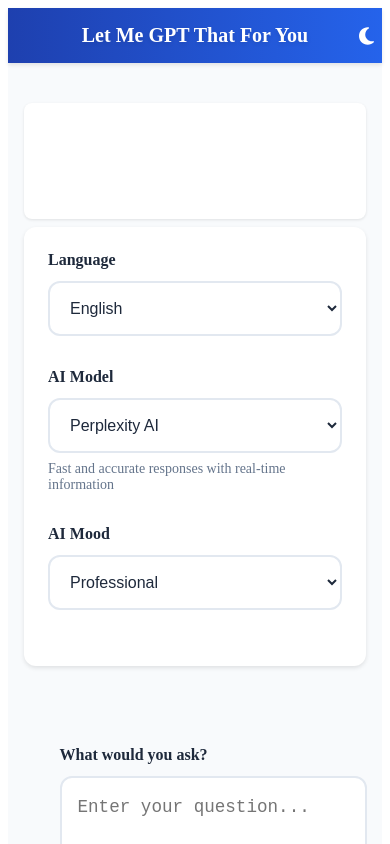
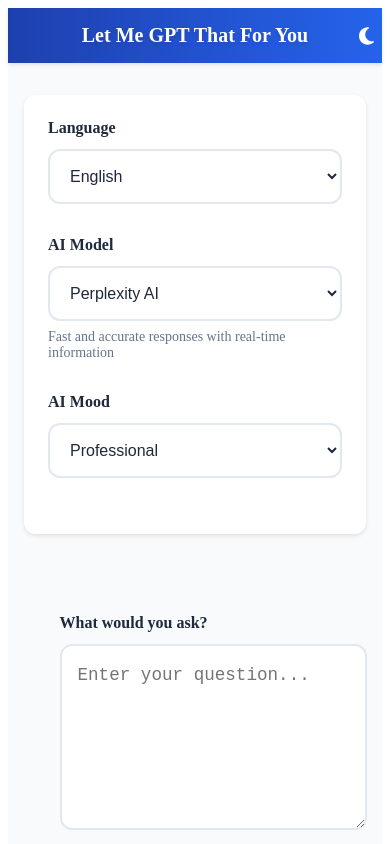
Before and after one commit to pepebndc/lmgpttfy, a Nuxt app: page / in a window 390 px wide. Shown: the top 844 px of the page. Built offline with nearby package versions, Linux system fonts and the light colour scheme; what vue-typed-js would draw is missing.

Commit message:
Revert "ads check"
This reverts commit ec12d5b64de0ae1d9d5a5b96c7d9aeb0f5f53488.

```diff
--- a/components/GoogleAd.vue
+++ /dev/null
@@ -1,74 +0,0 @@
-<template>
-  <div class="ad-container" :class="position">
-    <ins
-      class="adsbygoogle"
-      :style="{ display: 'block' }"
-      :data-ad-client="'YOUR-CLIENT-ID'"
-      :data-ad-slot="adSlot"
-      :data-ad-format="format"
-      :data-full-width-responsive="responsive"
-    ></ins>
-  </div>
-</template>
-
-<script>
-export default {
-  name: "GoogleAd",
-  props: {
-    adSlot: {
-      type: String,
-      required: true,
-    },
-    format: {
-      type: String,
-      default: "auto",
-    },
-    position: {
-      type: String,
-      default: "center", // 'left', 'right', 'center'
-    },
-    responsive: {
-      type: Boolean,
-      default: true,
-    },
-  },
-  mounted() {
-    try {
-      (window.adsbygoogle = window.adsbygoogle || []).push({});
-    } catch (error) {
-      console.error("Error loading ad:", error);
-    }
-  },
-};
-</script>
-
-<style scoped>
-.ad-container {
-  padding: 1rem;
-  margin: 1rem 0;
-  min-height: 100px;
-  background: var(--surface);
-  border-radius: 8px;
-  box-shadow: 0 1px 3px var(--shadow);
-}
-
-.ad-container.left {
-  margin-right: auto;
-}
-
-.ad-container.right {
-  margin-left: auto;
-}
-
-.ad-container.center {
-  margin-left: auto;
-  margin-right: auto;
-}
-
-@media (max-width: 768px) {
-  .ad-container {
-    margin: 0.5rem 0;
-    padding: 0.5rem;
-  }
-}
-</style>
--- a/nuxt.config.js
+++ b/nuxt.config.js
@@ -12,13 +12,6 @@
     ],
     link: [
       { rel: 'icon', type: 'image/x-icon', href: '/favicon.ico' }
-    ],
-    script: [
-      {
-        src: 'https://pagead2.googlesyndication.com/pagead/js/adsbygoogle.js?client=YOUR-CLIENT-ID',
-        async: true,
-        crossorigin: 'anonymous'
-      }
     ]
   },
 
--- a/pages/a/_encoded.vue
+++ b/pages/a/_encoded.vue
@@ -1,8 +1,4 @@
 <template>
-  <div>
-    <!-- Top ad -->
-    <GoogleAd ad-slot="YOUR-AD-SLOT-4" position="center" />
-
   <div class="animation-container" v-if="params">
     <div class="chat-container">
       <div class="chat-header">
@@ -32,10 +28,6 @@
       </div>
     </div>
   </div>
-
-    <!-- Bottom ad -->
-    <GoogleAd ad-slot="YOUR-AD-SLOT-5" position="center" />
-  </div>
   <div v-else class="error-container">
     <h2>{{ translations[currentLang].error.invalid }}</h2>
     <p>{{ translations[currentLang].error.corrupted }}</p>
@@ -51,13 +43,11 @@
 import { getRandomResponse } from "~/utils/moodResponses";
 import translations from "~/utils/translations";
 import ChatMessage from "~/components/ChatMessage.vue";
-import GoogleAd from "~/components/GoogleAd.vue";
 
 export default {
   name: "AnimationPage",
   components: {
     ChatMessage,
-    GoogleAd,
   },
   data() {
     return {
@@ -120,8 +110,8 @@
 <style scoped>
 .animation-container {
   width: 50%;
-  margin: 1rem auto;
-  height: calc(100vh - 260px);
+  margin: 0 auto;
+  height: calc(100vh - 160px);
   padding: 0 1rem;
   display: flex;
   flex-direction: column;
--- a/pages/index.vue
+++ b/pages/index.vue
@@ -1,8 +1,5 @@
 <template>
   <div class="generator-container">
-    <!-- Top ad -->
-    <GoogleAd ad-slot="YOUR-AD-SLOT-1" position="center" />
-
     <div class="two-column-layout">
       <!-- Settings Column -->
       <div class="settings-column">
@@ -104,18 +101,11 @@
         </div>
       </div>
     </div>
-
-    <!-- Ad before history -->
-    <GoogleAd ad-slot="YOUR-AD-SLOT-2" position="center" />
-
     <History
       v-if="showHistory"
       :currentLanguage="selectedLanguage"
       class="history-section"
     />
-
-    <!-- Bottom ad -->
-    <GoogleAd ad-slot="YOUR-AD-SLOT-3" position="center" />
   </div>
 </template>
 
@@ -127,14 +117,12 @@
 import ShareButtons from "~/components/ShareButtons.vue";
 import { saveToHistory } from "~/utils/history";
 import History from "~/components/History.vue";
-import GoogleAd from "~/components/GoogleAd.vue";
 
 export default {
   name: "GeneratorPage",
   components: {
     ShareButtons,
     History,
-    GoogleAd,
   },
   data() {
     return {
```
Also changed, not shown: static/ads.txt (deleted). Lines whose indentation alone changed are shown as unchanged.
